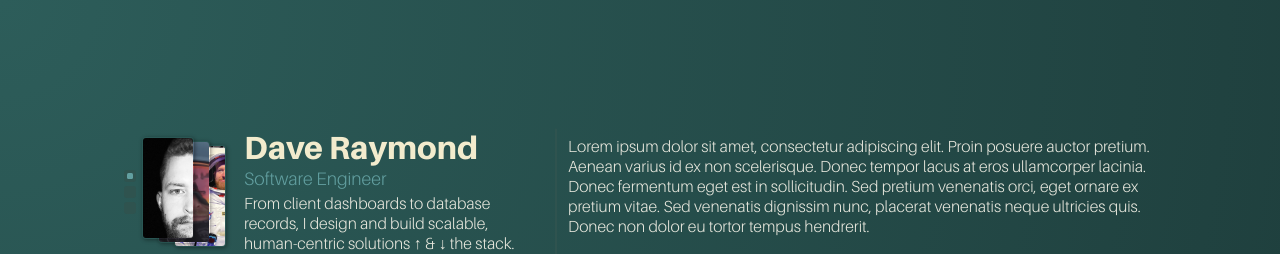
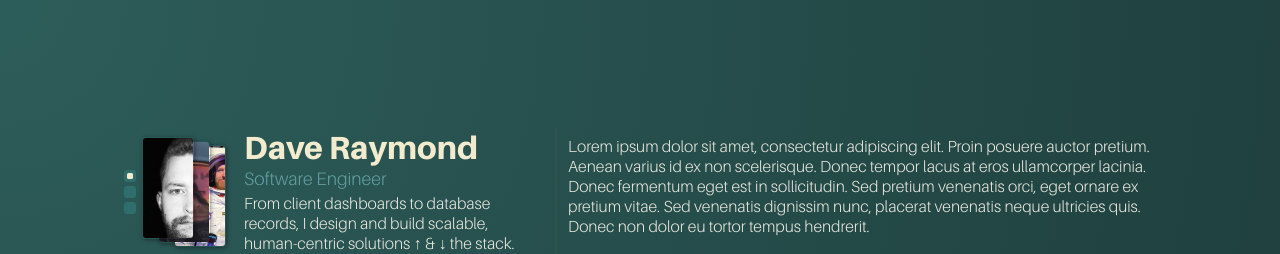
Before and after one commit to ravedaymond/portfolio-daveraymond.dev, a SvelteKit app in the folder frontend/: page / in a window 1280 px wide. Shown: the top 254 px of the page. Built offline with nearby package versions, Linux system fonts and the light colour scheme.

Commit message:
Updated sections to have padding instead of margin to prevent anchor scrolling to top of browser window.

```diff
--- a/frontend/src/routes/+page.svelte
+++ b/frontend/src/routes/+page.svelte
@@ -320,9 +320,9 @@
 		--portrait-frame: var(--c1-shade6-yukon-green);
 		--portrait-frame-hover: var(--c1-shade4-majestic-blue);
 		--portrait-frame-shadow: rgba(0, 0, 0, 0.4);
-		--portrait-radio-background: var(--c1-shade6-yukon-green);
-		--portrait-radio-hover: var(--c1-shade5-casco-bay);
-		--portrait-radio-checked: var(--c1-shade4-majestic-blue);
+		--portrait-radio-background: var(--c1-shade5-casco-bay);
+		--portrait-radio-hover: var(--c1-shade4-majestic-blue);
+		--portrait-radio-checked: var(--c2-secondaryB1-pale-celery);
 
 		--nav-indicator-inactive: var(--c1-shade4-majestic-blue);
 		--nav-indicator-hover: var(--c1-shade3-tranquil-blue);
@@ -333,7 +333,7 @@
 
 		--main-section-border: var(--c1-shade6-yukon-green);
 		--main-section-view-more: var(--c1-shade4-majestic-blue);
-		--main-section-view-more-hover: var(--c1-shade3-tranquil-blue);
+		--main-section-view-more-hover: var();
 
 		--exp-details-header-role: var(--c1-secondaryA1-cloud-nine);
 		--exp-details-header-at: var(--c1-secondaryA2-silken-pine);
@@ -690,7 +690,7 @@
 		position: relative;
 		display: flex;
 		flex-direction: column;
-		margin-top: var(--content-padding);
+		padding-top: var(--content-padding);
 		padding-left: 12px;
 	}
 
@@ -698,9 +698,9 @@
 		content: "";
 		position: absolute;
 		display: flex;
-		top: 0;
+		bottom: 0;
 		left: -1px;
-		height: 100%;
+		height: calc(100% - var(--content-padding));
 		border: 1px solid  var(--main-section-border);
 		border-radius: 4px;
 	}
@@ -726,11 +726,6 @@
 	#about p {
 		margin: 8px 0;
 		color: var(--text-primary);
-	}
-
-	#experience {
-		margin-top: calc(var(--content-padding) - 32px);
-		padding-top: 32px;
 	}
 
 	#experience > time {
```
